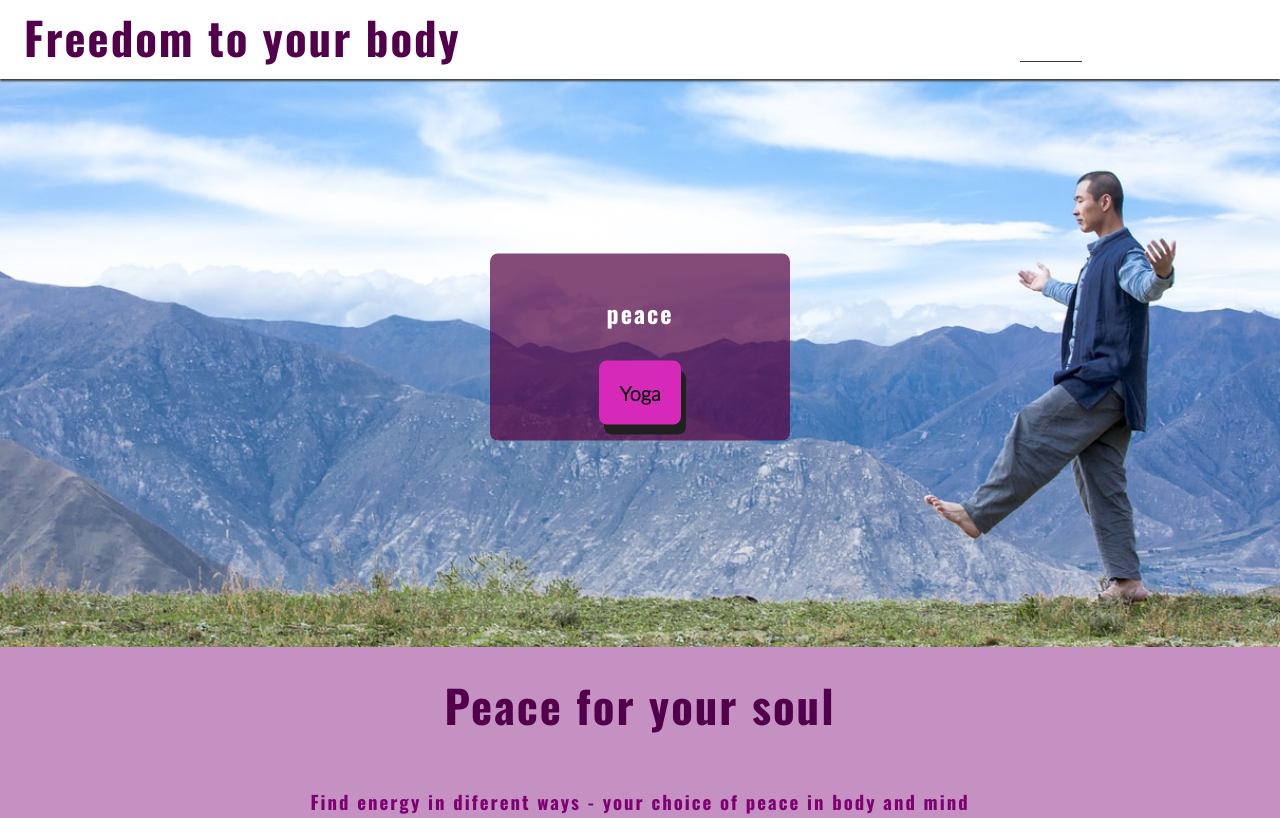
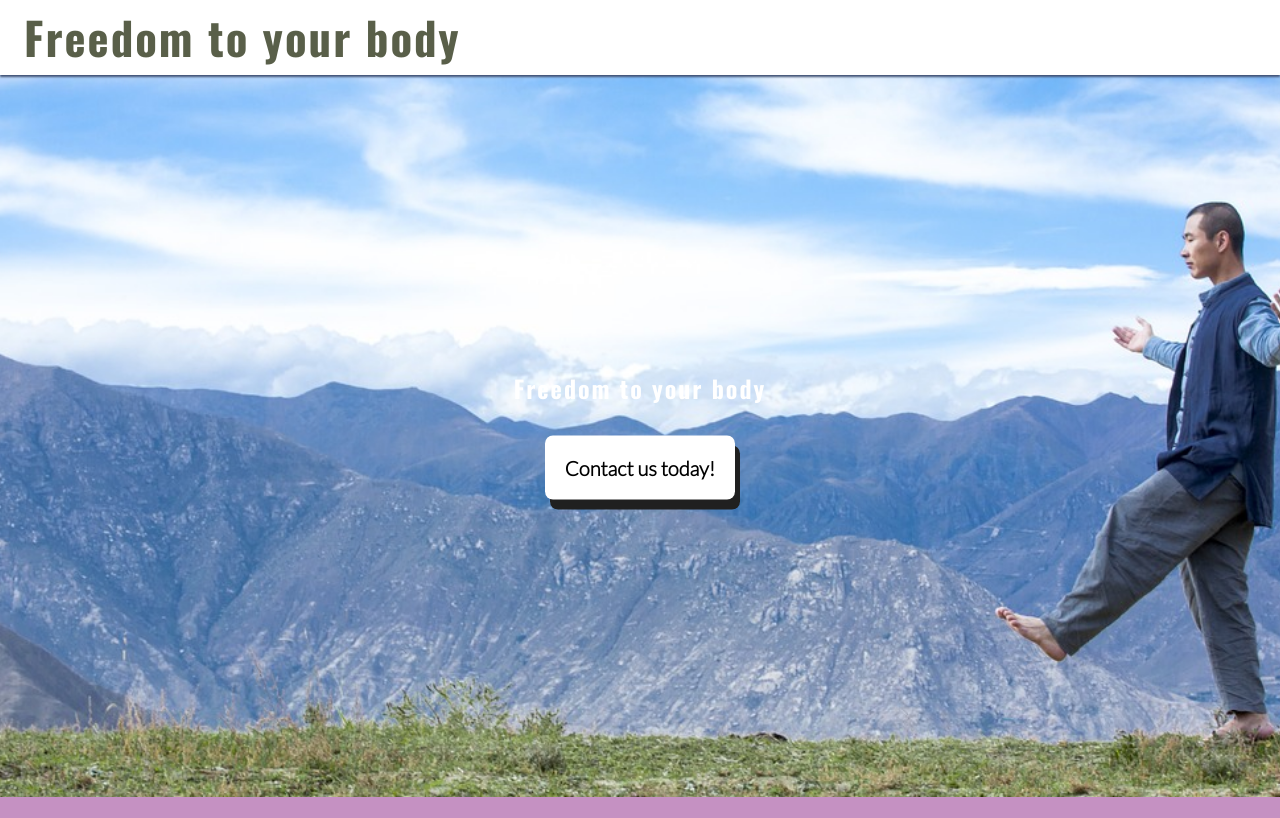
Before and after one commit to WebbCouture/pr-2, a plain HTML site: page index.html in a window 1280 px wide. Shown: the top 818 px of the page. Drawn offline with nearby package versions, Linux system fonts and the light colour scheme.

Commit message:
change pic and color text

```diff
--- a/assets/css/style.css
+++ b/assets/css/style.css
@@ -25,7 +25,7 @@ h1, h2 {
     font-family: 'Oswald', sans-serif;
     font-size: 0 1rem;
     letter-spacing: 2px;
-    color: #52004B;
+    color: #595F49ff;
     margin-top: 25px;
 }
 
@@ -33,7 +33,7 @@ h3 {
     font-family: 'Oswald', sans-serif;
     font-size: 0 3rem;
     letter-spacing: 2px;
-    color: #7e0073;
+    color: #405174ff;
     margin-top: 50px;
 }
 
@@ -41,7 +41,7 @@ h4 {
     font-family: 'Oswald', sans-serif ;
     font-size: 0 1rem;
     letter-spacing: 2px;
-    color: #52004B;
+    color: #405174ff;
     margin-top: 25px;
 }
 
@@ -57,7 +57,7 @@ header {
     /*Z-index*/
     width: 100%;
     /*Full width*/
-    box-shadow: 0 2px 2px #3A3A3A;
+    box-shadow: 0 2px 2px #405174ff;
     /*Shadow*/
     display: flex;
     /*Flexbox*/
@@ -92,7 +92,7 @@ header a {
 
 .button {
     color: #000000;
-    background-color: #d628b9;
+    background-color: #ffffff;
     padding: 1.25rem;
     text-align: center;
     text-decoration: none;
@@ -141,9 +141,9 @@ main {
 
 ul {list-style: square;}
 
-/* Pink section */
-#pink {
-    height: 600px;
+/* mainbox */
+#mainbox {
+    height: 750px;
     width: 100%;
     background: url("../images/headersky.png") no-repeat center center/cover;
     position: relative;
@@ -155,8 +155,8 @@ ul {list-style: square;}
     top: 50%;
     left: 50%;
     transform: translate(-50%, -50%);
-    background-color: rgba(83, 0, 63, 0.7);
-    color: #fff;
+    background-color: none;
+    color: #ffffff;
     padding: 1rem;
     text-align: center;
     border-radius: 8px;
--- a/index.html
+++ b/index.html
@@ -28,20 +28,13 @@
         <label for="nav-toggle" class="nav-toggle-label">
             <i class="fa-solid fa-bars"></i>
         </label>
-        <nav>
-            <ul id="menu">
-                <li><a href="index.html" class="active">Home</a></li>
-                <li><a href="info.html">Info</a></li>
-                <li><a href="contact.html">Contact</a></li>
-            </ul>
-        </nav>
     </header>
     <!-- Main content -->
     <main>
-        <section id="pink">
+        <section id="mainbox">
             <div id="cover-text">
-                <h2>peace </h2>
-                <a href="contact.html" class="button">Yoga</a>
+                <h2>Freedom to your body</h2>
+                <a href="contact.html" class="button">Contact us today!</a>
                 <br />
             </div>
         </section>
```
